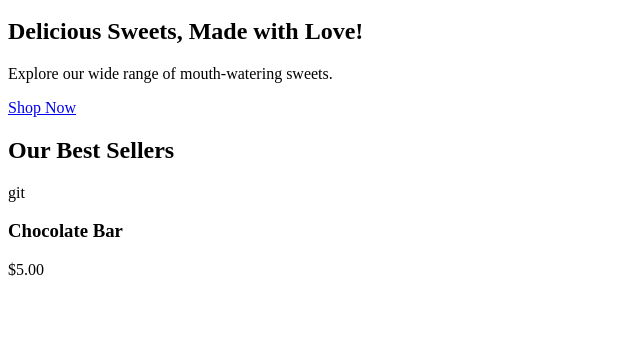
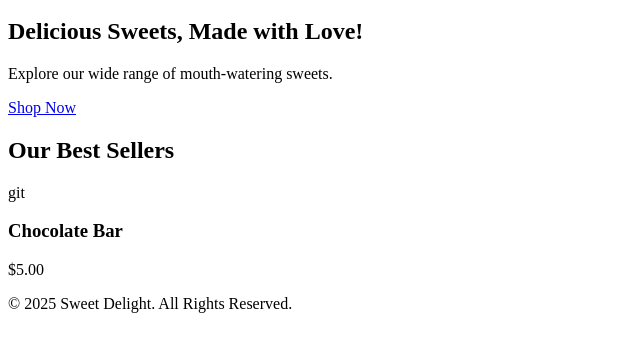
Before and after one commit to AishwaryaModak12345/sweetpage-index-repo, a plain HTML site: page home.html in a window 1280 px wide. Shown: the part 154-506 px from the top of the page, without its empty margins (0-640 px from the left). Drawn offline with Linux system fonts and the light colour scheme.

Commit message:
4 commit added

```diff
--- a/home.html
+++ b/home.html
@@ -37,3 +37,17 @@
                 git
                 <h3>Chocolate Bar</h3>
                 <p>$5.00</p>
+
+            </div>
+
+    <!-- Footer -->
+    <footer>
+        <p>&copy; 2025 Sweet Delight. All Rights Reserved.</p>
+    </footer>
+
+</body>
+</html>
+<body>
+
+</body>
+</html>
```
